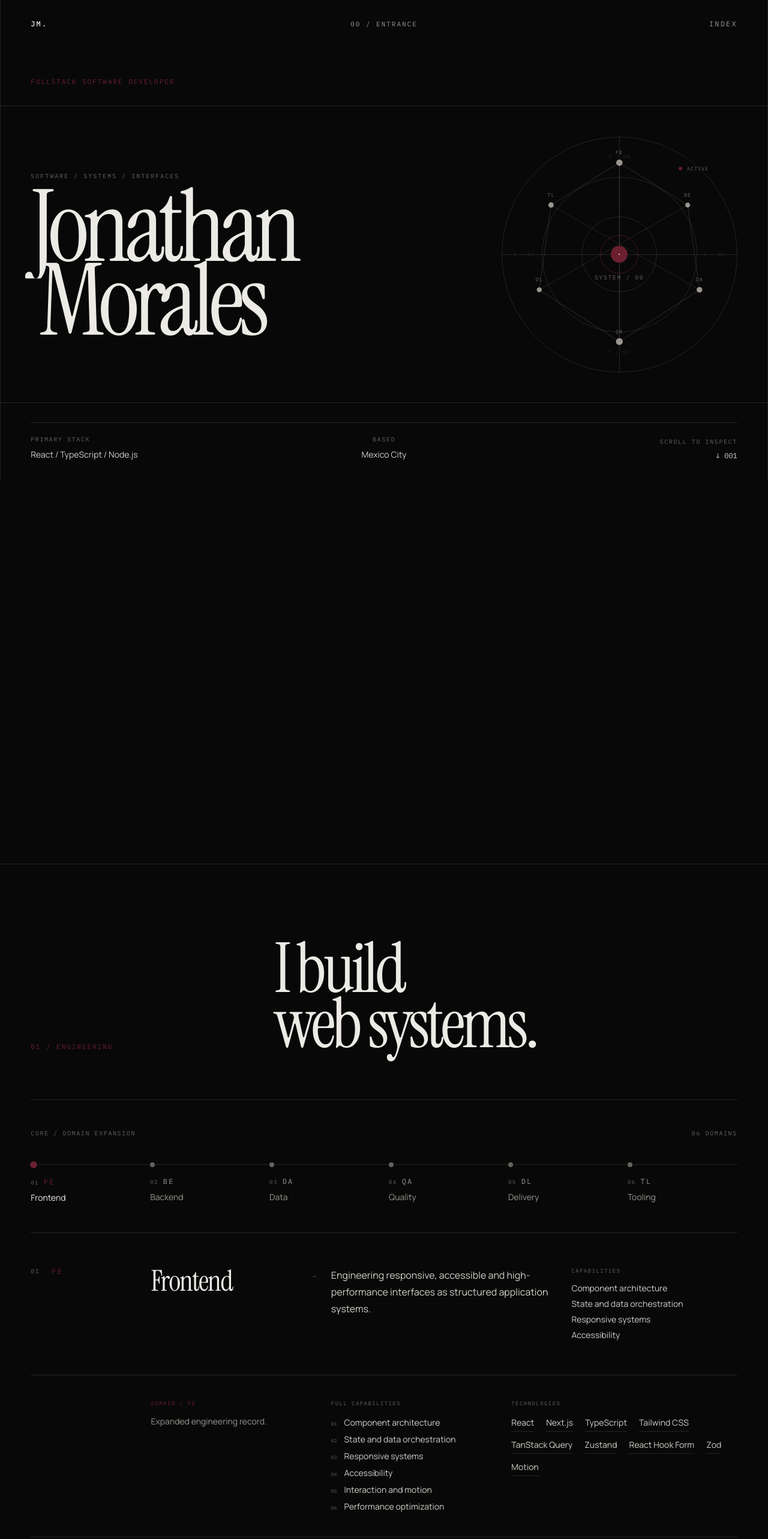
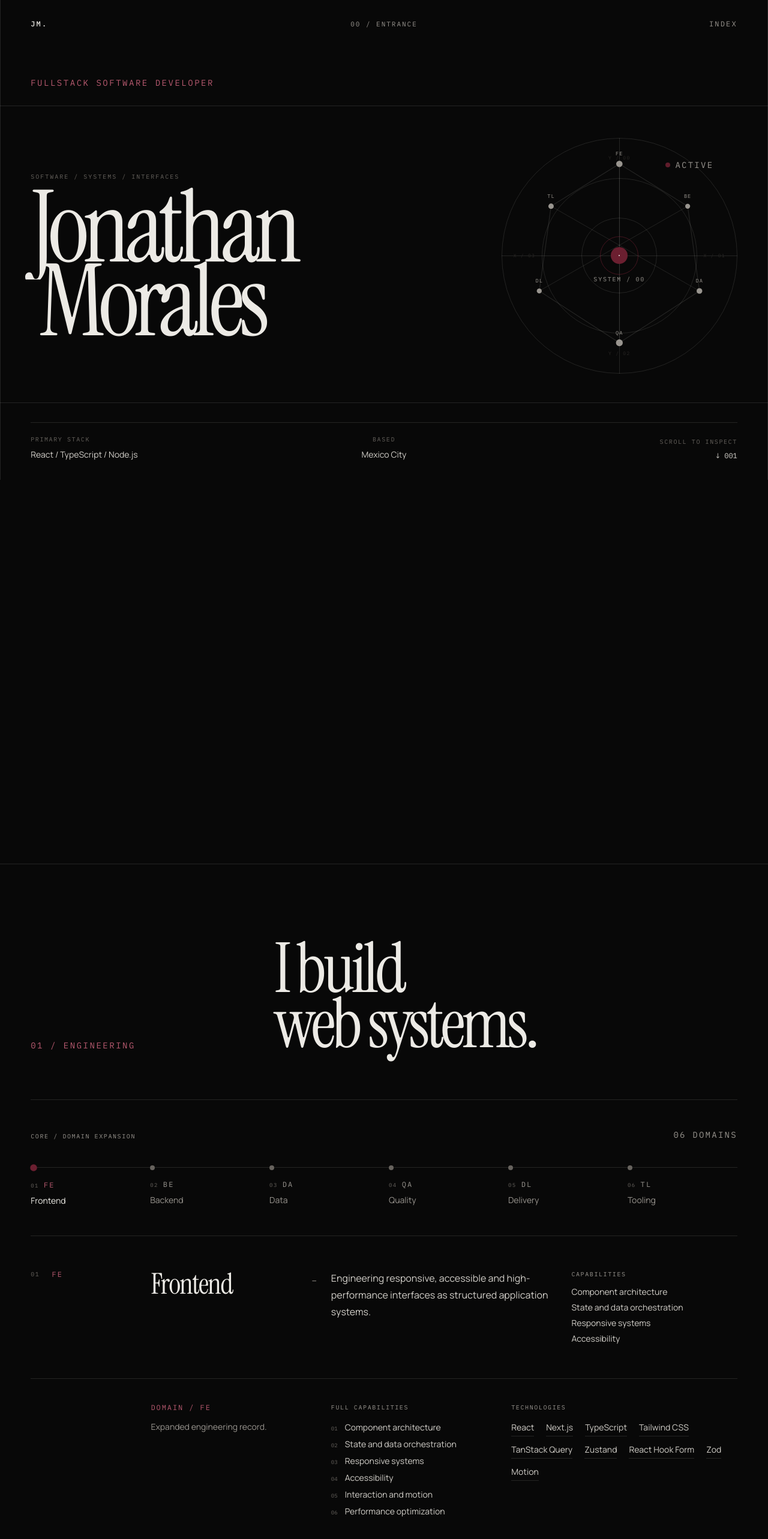
Before and after one commit to 0sayo0/portfolio-2026, a Next.js app: page / in a window 1280 px wide. Shown: the top 2566 px of the page at 60% size. Built offline with nearby package versions, Linux system fonts and the light colour scheme.

Commit message:
fix: polish engineering profile and reduced motion

```diff
--- a/src/app/globals.css
+++ b/src/app/globals.css
@@ -20,6 +20,7 @@
   --color-foreground: var(--foreground);
 
   --color-burgundy: var(--burgundy);
+  --color-burgundy-signal: #b85a70;
 
   --color-technical-100: var(--technical-100);
   --color-technical-300: var(--technical-300);
--- a/src/components/navigation/site-header.tsx
+++ b/src/components/navigation/site-header.tsx
@@ -2,9 +2,10 @@
 
 import { useEffect, useState } from "react";
 import Link from "next/link";
-import { AnimatePresence, motion, useReducedMotion } from "motion/react";
 
+import { AnimatePresence, motion } from "motion/react";
 import { entranceEase, entranceTiming } from "@/features/entrance/lib/entrance-motion";
+import { useReducedMotionPreference } from "@/hooks/use-reduced-motion-preference";
 
 const navigationSections = [
   {
@@ -20,7 +21,7 @@ const navigationSections = [
 type NavigationSectionId = (typeof navigationSections)[number]["id"];
 
 export function SiteHeader() {
-  const shouldReduceMotion = useReducedMotion();
+  const shouldReduceMotion = useReducedMotionPreference();
 
   const [activeSectionId, setActiveSectionId] = useState<NavigationSectionId>("entrance");
 
@@ -95,14 +96,10 @@ export function SiteHeader() {
   return (
     <motion.header
       className="pointer-events-none fixed inset-x-0 top-0 z-50"
-      initial={
-        shouldReduceMotion
-          ? false
-          : {
-              opacity: 0,
-              y: -12,
-            }
-      }
+      initial={{
+        opacity: 0,
+        y: -12,
+      }}
       animate={{
         opacity: 1,
         y: 0,
@@ -137,14 +134,10 @@ export function SiteHeader() {
             <motion.span
               key={activeSection.id}
               className="block"
-              initial={
-                shouldReduceMotion
-                  ? false
-                  : {
-                      opacity: 0,
-                      y: 7,
-                    }
-              }
+              initial={{
+                opacity: 0,
+                y: 7,
+              }}
               animate={{
                 opacity: 1,
                 y: 0,
--- a/src/features/engineering/components/engineering-domain-record.tsx
+++ b/src/features/engineering/components/engineering-domain-record.tsx
@@ -1,6 +1,7 @@
 "use client";
 
-import { AnimatePresence, motion, useReducedMotion } from "motion/react";
+import { AnimatePresence, motion } from "motion/react";
+import { useReducedMotionPreference } from "@/hooks/use-reduced-motion-preference";
 
 import type { EngineeringDomain } from "@/features/engineering/schemas/engineering-domain-schema";
 
@@ -15,7 +16,7 @@ export function EngineeringDomainRecord({
   isActive,
   onToggle,
 }: EngineeringDomainRecordProps) {
-  const shouldReduceMotion = useReducedMotion();
+  const shouldReduceMotion = useReducedMotionPreference();
 
   const detailsId = `domain-${domain.id}-details`;
 
@@ -55,7 +56,7 @@ export function EngineeringDomainRecord({
 
           <span
             className={`font-mono text-xs tracking-[0.18em] transition-colors duration-300 ${
-              isActive ? "text-burgundy" : "text-technical-500"
+              isActive ? "text-burgundy-signal" : "text-technical-300"
             }`}
           >
             {domain.code}
@@ -84,7 +85,7 @@ export function EngineeringDomainRecord({
 
             <span
               aria-hidden="true"
-              className="text-technical-500 group-hover/button:text-burgundy group-focus-visible/button:text-burgundy mt-2 font-mono text-xs transition-colors"
+              className="text-technical-300 group-hover/button:text-burgundy-signal group-focus-visible/button:text-burgundy-signal mt-2 font-mono text-sm transition-colors"
             >
               {isActive ? "−" : "+"}
             </span>
@@ -104,7 +105,7 @@ export function EngineeringDomainRecord({
 
         {/* Capabilities preview */}
         <div className="md:col-span-3">
-          <p className="text-technical-500 mb-3 font-mono text-[0.5625rem] tracking-[0.16em] uppercase">
+          <p className="text-technical-300 mb-3 font-mono text-[0.625rem] tracking-[0.16em] uppercase">
             Capabilities
           </p>
 
@@ -154,7 +155,7 @@ export function EngineeringDomainRecord({
           >
             <div className="border-border-subtle grid gap-10 border-t py-8 md:grid-cols-12 md:gap-6 md:py-10">
               <div className="md:col-span-3 md:col-start-3">
-                <p className="text-burgundy font-mono text-[0.5625rem] tracking-[0.16em] uppercase">
+                <p className="text-burgundy-signal font-mono text-xs tracking-[0.16em] uppercase">
                   Domain / {domain.code}
                 </p>
 
@@ -164,7 +165,7 @@ export function EngineeringDomainRecord({
               </div>
 
               <div className="md:col-span-3">
-                <p className="text-technical-500 mb-4 font-mono text-[0.5625rem] tracking-[0.16em] uppercase">
+                <p className="text-technical-300 mb-4 font-mono text-[0.625rem] tracking-[0.16em] uppercase">
                   Full Capabilities
                 </p>
 
@@ -174,7 +175,7 @@ export function EngineeringDomainRecord({
                       key={capability}
                       className="text-technical-100 flex items-baseline gap-3 text-sm"
                     >
-                      <span className="text-technical-500 font-mono text-[0.5rem]">
+                      <span className="text-technical-500 font-mono text-[0.5625rem]">
                         {String(index + 1).padStart(2, "0")}
                       </span>
 
@@ -185,7 +186,7 @@ export function EngineeringDomainRecord({
               </div>
 
               <div className="md:col-span-4">
-                <p className="text-technical-500 mb-4 font-mono text-[0.5625rem] tracking-[0.16em] uppercase">
+                <p className="text-technical-300 mb-4 font-mono text-[0.625rem] tracking-[0.16em] uppercase">
                   Technologies
                 </p>
 
--- a/src/features/engineering/components/engineering-section.tsx
+++ b/src/features/engineering/components/engineering-section.tsx
@@ -1,7 +1,8 @@
 "use client";
 
 import { useEffect, useState } from "react";
-import { motion, useReducedMotion } from "motion/react";
+import { motion } from "motion/react";
+import { useReducedMotionPreference } from "@/hooks/use-reduced-motion-preference";
 
 import { EngineeringDomainRecord } from "@/features/engineering/components/engineering-domain-record";
 import type { EngineeringDomain } from "@/features/engineering/schemas/engineering-domain-schema";
@@ -11,7 +12,7 @@ interface EngineeringSectionProps {
 }
 
 export function EngineeringSection({ domains }: EngineeringSectionProps) {
-  const shouldReduceMotion = useReducedMotion();
+  const shouldReduceMotion = useReducedMotionPreference();
 
   const [activeDomainId, setActiveDomainId] = useState<EngineeringDomain["id"] | null>(
     domains[0]?.id ?? null,
@@ -56,7 +57,7 @@ export function EngineeringSection({ domains }: EngineeringSectionProps) {
         {/* Section heading */}
         <header className="border-border-subtle grid gap-10 border-b pb-16 md:grid-cols-12 md:items-end md:pb-20">
           <div className="md:col-span-4">
-            <p className="text-burgundy font-mono text-[0.6875rem] tracking-[0.18em] uppercase">
+            <p className="text-burgundy-signal font-mono text-sm tracking-[0.18em] uppercase">
               01 / Engineering
             </p>
           </div>
@@ -73,11 +74,11 @@ export function EngineeringSection({ domains }: EngineeringSectionProps) {
         {/* Core → Domain expansion */}
         <div className="border-border-subtle border-b py-10 md:py-12">
           <div className="flex items-end justify-between gap-6">
-            <p className="text-technical-500 font-mono text-[0.625rem] tracking-[0.16em] uppercase">
+            <p className="text-technical-300 font-mono text-[0.625rem] tracking-[0.16em] uppercase">
               Core / Domain Expansion
             </p>
 
-            <p className="text-technical-500 font-mono text-[0.625rem] tracking-[0.16em] uppercase">
+            <p className="text-technical-300 font-mono text-sm tracking-[0.16em] uppercase">
               06 Domains
             </p>
           </div>
@@ -167,8 +168,8 @@ export function EngineeringSection({ domains }: EngineeringSectionProps) {
                       <span
                         className={`font-mono text-xs tracking-[0.18em] transition-colors duration-300 ${
                           isActive
-                            ? "text-burgundy"
-                            : "text-technical-300 group-hover:text-burgundy group-focus-visible:text-burgundy"
+                            ? "text-burgundy-signal"
+                            : "text-technical-300 group-hover:text-burgundy-signal group-focus-visible:text-burgundy-signal"
                         }`}
                       >
                         {domain.code}
--- a/src/features/entrance/components/core-system.tsx
+++ b/src/features/entrance/components/core-system.tsx
@@ -1,13 +1,14 @@
 "use client";
 
-import { motion, useMotionValue, useReducedMotion, useSpring, useTransform } from "motion/react";
+import { motion, useMotionValue, useSpring, useTransform } from "motion/react";
+import { useReducedMotionPreference } from "@/hooks/use-reduced-motion-preference";
 
 import { entranceEase, entranceTiming } from "@/features/entrance/lib/entrance-motion";
 
 import { engineeringCoreNodes } from "@/features/engineering/content/engineering-core-nodes";
 
 export function CoreSystem() {
-  const shouldReduceMotion = useReducedMotion();
+  const shouldReduceMotion = useReducedMotionPreference();
 
   const pointerX = useMotionValue(0);
   const pointerY = useMotionValue(0);
@@ -278,7 +279,7 @@ export function CoreSystem() {
               x={node.cx}
               y={node.cy - 3.5}
               textAnchor="middle"
-              className="fill-technical-500 font-mono text-[2.2px] tracking-[0.12em]"
+              className="fill-technical-300 font-mono text-[2.8px] tracking-[0.12em] sm:text-[2.5px] md:text-[2.2px]"
               initial={
                 shouldReduceMotion
                   ? false
@@ -338,7 +339,7 @@ export function CoreSystem() {
 
       {/* Core identifier */}
       <motion.span
-        className="text-technical-500 absolute top-1/2 left-1/2 mt-8 -translate-x-1/2 font-mono text-[0.6rem] tracking-[0.18em] uppercase"
+        className="text-technical-300 absolute top-1/2 left-1/2 mt-8 -translate-x-1/2 font-mono text-[0.625rem] tracking-[0.18em] uppercase"
         style={
           shouldReduceMotion
             ? undefined
@@ -387,7 +388,7 @@ export function CoreSystem() {
 
       {/* System status */}
       <motion.div
-        className="absolute top-[12%] right-[12%] flex items-center gap-2"
+        className="absolute top-[9%] right-[10%] flex items-center gap-2"
         initial={
           shouldReduceMotion
             ? false
@@ -404,12 +405,12 @@ export function CoreSystem() {
         }}
       >
         <motion.span
-          className="bg-burgundy size-1.5 rounded-full"
+          className="bg-burgundy size-2 rounded-full"
           animate={
             shouldReduceMotion
               ? undefined
               : {
-                  opacity: [0.4, 1, 0.4],
+                  opacity: [0.3, 1, 0.3],
                 }
           }
           transition={
@@ -423,7 +424,7 @@ export function CoreSystem() {
           }
         />
 
-        <span className="text-technical-500 font-mono text-[0.5rem] tracking-[0.16em] uppercase">
+        <span className="text-technical-300 font-mono text-[0.625rem] tracking-[0.16em] uppercase sm:text-sm">
           Active
         </span>
       </motion.div>
--- a/src/features/entrance/components/entrance-section.tsx
+++ b/src/features/entrance/components/entrance-section.tsx
@@ -1,7 +1,8 @@
 "use client";
 
 import { useRef } from "react";
-import { motion, useReducedMotion, useScroll, useSpring, useTransform } from "motion/react";
+import { motion, useScroll, useSpring, useTransform } from "motion/react";
+import { useReducedMotionPreference } from "@/hooks/use-reduced-motion-preference";
 
 import { CoreSystem } from "@/features/entrance/components/core-system";
 import { entranceEase, entranceTiming } from "@/features/entrance/lib/entrance-motion";
@@ -9,7 +10,7 @@ import { siteConfig } from "@/lib/site-config";
 
 export function EntranceSection() {
   const sectionRef = useRef<HTMLElement>(null);
-  const shouldReduceMotion = useReducedMotion();
+  const shouldReduceMotion = useReducedMotionPreference();
 
   const { scrollYProgress } = useScroll({
     target: sectionRef,
@@ -140,7 +141,7 @@ export function EntranceSection() {
             }
           >
             <motion.p
-              className="text-burgundy font-mono text-[0.6875rem] tracking-[0.18em] uppercase"
+              className="text-burgundy-signal font-mono text-sm tracking-[0.18em] uppercase"
               initial={
                 shouldReduceMotion
                   ? false
--- /dev/null
+++ b/src/hooks/use-reduced-motion-preference.ts
@@ -0,0 +1,27 @@
+"use client";
+
+import { useSyncExternalStore } from "react";
+
+const REDUCED_MOTION_QUERY = "(prefers-reduced-motion: reduce)";
+
+function subscribe(callback: () => void) {
+  const mediaQuery = window.matchMedia(REDUCED_MOTION_QUERY);
+
+  mediaQuery.addEventListener("change", callback);
+
+  return () => {
+    mediaQuery.removeEventListener("change", callback);
+  };
+}
+
+function getSnapshot() {
+  return window.matchMedia(REDUCED_MOTION_QUERY).matches;
+}
+
+function getServerSnapshot() {
+  return false;
+}
+
+export function useReducedMotionPreference() {
+  return useSyncExternalStore(subscribe, getSnapshot, getServerSnapshot);
+}
```
